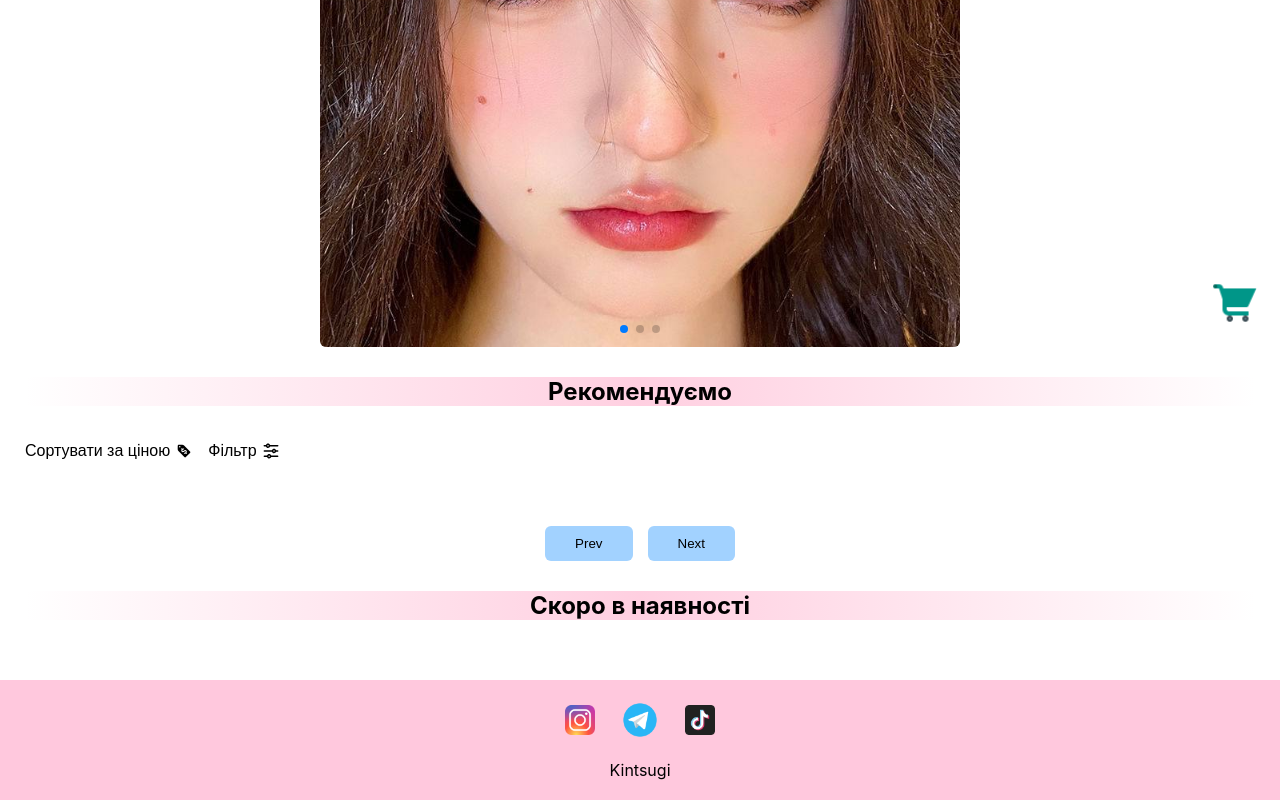
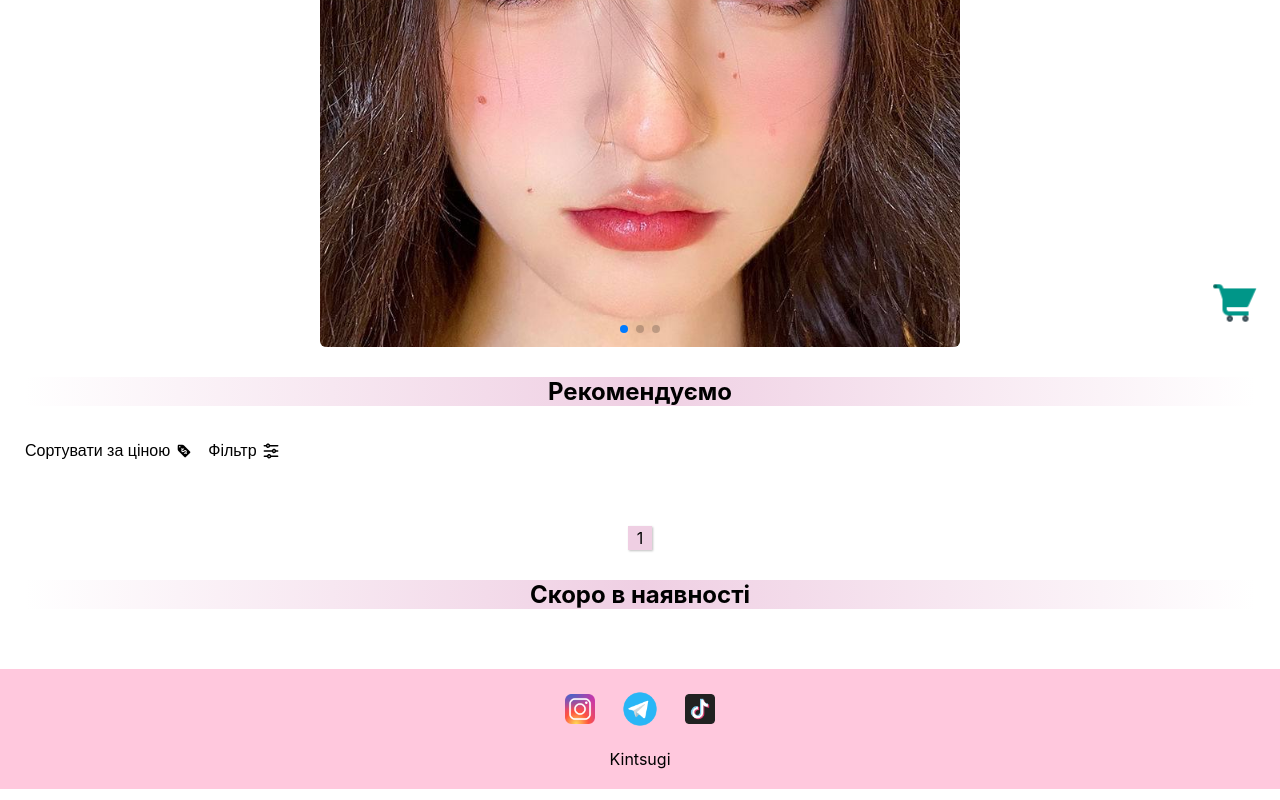
Before and after one commit to nerushaev/kintsugi--, a React (Create React App) app in the folder client/: page /kintsugi/ in a window 1280 px wide. Shown: the part 452-1252 px from the top of the page. Built offline with nearby package versions, Linux system fonts and the light colour scheme; no server answers.

Commit message:
add Pagination and fix FilterPanel and ProductsList

```diff
--- a/client/src/components/Home/FilterPanel/FilterPanel.jsx
+++ b/client/src/components/Home/FilterPanel/FilterPanel.jsx
@@ -58,13 +58,32 @@ export default function FilterPanel() {
 
   const handleAllFilter = (e) => {
   const { id } = e.target;
+    if (id === "low" && filters.high) {
+      setFilters(prev => {
+        return {
+        ...prev,
+        low: true,
+        high: false
+      };
+      })
+      return;
+    } else if (id === "high" && filters.low) {
+      setFilters(prev => {
+        return {
+          ...prev,
+          low: false,
+          high: true
+        };
+      });
+    } else {
       setFilters(prev => {
         return {
         ...prev,
         [id]: !prev[id]
-          }
+      };
       })
     }
+  };
 
   let Child = undefined;
   if (priceFilter) {
--- /dev/null
+++ b/client/src/components/Home/Pagination/Pagination.jsx
@@ -0,0 +1,21 @@
+import {
+  PaginationWrapper,
+  PaginationItem
+} from './Pagination.styled';
+
+export default function Pagination({ totalPages, currentPage, handlePagePrev }) {
+
+  function makeArray(n) {
+  return Array.from({ length: n }, (_, i) => i + 1);
+  }
+
+  const paginationAmount = makeArray(totalPages);
+
+  return (
+  <PaginationWrapper>
+      {paginationAmount.map((item) => {
+        return <PaginationItem onClick={handlePagePrev} key={item} active={item == currentPage}>{item}</PaginationItem>
+      })}
+  </PaginationWrapper>
+  )
+}
--- /dev/null
+++ b/client/src/components/Home/Pagination/Pagination.styled.jsx
@@ -0,0 +1,23 @@
+import styled from "styled-components";
+
+export const PaginationWrapper = styled.div`
+  display: flex;
+  justify-content: center;
+  margin-bottom: 30px;
+`;
+
+export const PaginationItem = styled.p`
+  content: '';
+  width: 24px;
+  height: 24px;
+  background: ${props => props.active ? "#EFCFE3" : "#F3F3F3"};
+  box-shadow: 1px 1px 2px rgba(0, 0, 0, 0.25);
+  text-align: center;
+  display: flex;
+  justify-content: center;
+  align-items: center;
+  cursor: pointer;
+  &:not(:last-child) {
+    margin-right: 20px;
+  }
+`;
--- a/client/src/components/Home/Products/ProductsList/ProductsList.jsx
+++ b/client/src/components/Home/Products/ProductsList/ProductsList.jsx
@@ -9,6 +9,7 @@ import { setFilter } from "../../../../redux/filter/filter-slice";
 import { List, ListWrapper } from '../List.styled';
 import Loader from "../../../Loader/Loader";
 import FilterPanel from "../../FilterPanel/FilterPanel";
+import Pagination from "../../Pagination/Pagination";
 
 const ProductsList = () => {
   const dispatch = useDispatch();
@@ -35,52 +36,34 @@ const ProductsList = () => {
       dispatch(getProducts({page}));
     } else {
       const result = getObjectKeysString(filter);
-      dispatch(getProducts({ page: 1, filter: result }));
+      dispatch(getProducts({ page, filter: result }));
     }
   }, [page, filter, dispatch]);
 
-  const handlePagePrev = (e) => {
+  const handlePagination = (e) => {
     e.preventDefault();
-    if (page > 1) {
-      setPage(page - 1)
-    }
+    setPage(e.target.textContent)
     scrollPosition.current.scrollIntoView({ block: "start", behavior: 'smooth' });
   }
 
-  const handlePageNext = (e) => {
-    e.preventDefault();
-    if (page < totalPages) {
-      setPage(page + 1)
-    }
-    scrollPosition.current.scrollIntoView({ block: "start", behavior: 'smooth' });
-  }
-
-  const handleSubmit = (e) => {
-    e.preventDefault()
-    dispatch(setFilter(e.target.id));
-    setPage(1);
-  }
+  // const handlePageNext = (e) => {
+  //   e.preventDefault();
+  //   if (page < totalPages) {
+  //     setPage(page + 1)
+  //   }
+  //   scrollPosition.current.scrollIntoView({ block: "start", behavior: 'smooth' });
+  // }
 
   return (
     <>
       <FilterPanel/>
-      {/* <FilterWrapper onClick={handleSubmit}>
-        <FilterButton ref={scrollPosition} id="">Все</FilterButton>
-        <FilterButton id="Перука">Перуки</FilterButton>
-        <FilterButton id="Костюм">Костюми</FilterButton>
-        <FilterButton id="Аксессуар">Аксессуари</FilterButton>
-        <FilterButton id="Іньше">Іньше</FilterButton>
-      </FilterWrapper> */}
         {loading && <Loader />}
       <ListWrapper>
         <List ref={scrollPosition}>
           <ProductsItem data={product} />
         </List>
       </ListWrapper>
-      <ButtonWrapper>
-        <Button onClick={handlePagePrev}>Prev</Button>
-        <Button onClick={handlePageNext}>Next</Button>
-      </ButtonWrapper>
+      <Pagination handlePagePrev={handlePagination} totalPages={totalPages} currentPage={page} />
       </>
   )
 }
--- a/client/src/components/Home/Title/Title.jsx
+++ b/client/src/components/Home/Title/Title.jsx
@@ -3,7 +3,7 @@ import styled from 'styled-components'
 const TitleText = styled.h2`
   text-align: center;
   width: 100%;
-  background: linear-gradient(90deg, rgba(255, 175, 204, 0), rgba(255, 175, 204, 0.6), rgba(255, 175, 204, 0));
+  background: linear-gradient(90deg, rgba(239, 207, 227, 0), rgba(239, 207, 227, 1), rgba(239, 207, 227, 0));
   margin-bottom: 30px;
 `;
 
--- a/client/src/index.css
+++ b/client/src/index.css
@@ -7,6 +7,7 @@ body {
     sans-serif;
   -webkit-font-smoothing: antialiased;
   -moz-osx-font-smoothing: grayscale;
+  box-sizing: border-box;
 }
 
 html,
@@ -61,3 +62,7 @@ a {
   text-decoration: none;
   color: black;
 }
+
+li {
+  list-style: none;
+}
```
Lines whose indentation alone changed are shown as unchanged.
